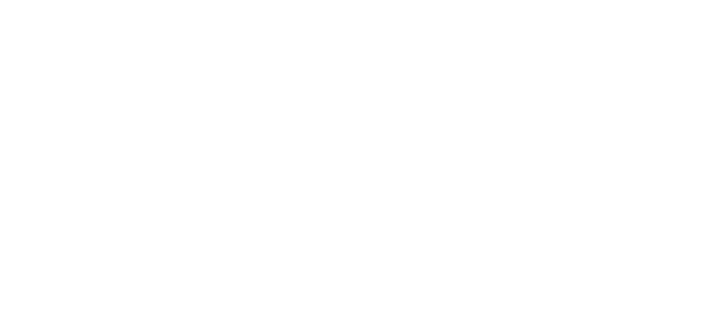
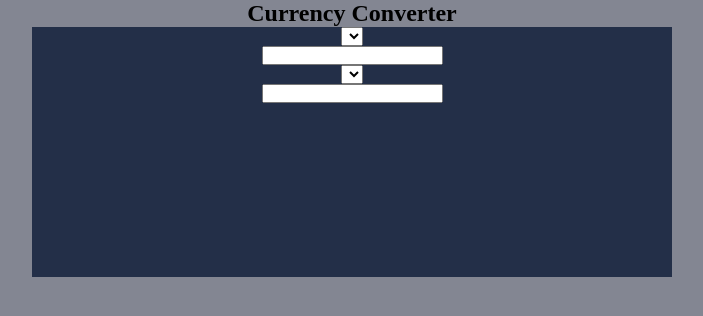
Before and after one commit to thierved/currency_converter, a plain HTML site: page index.html in a window 1280 px wide. Shown: the whole page, without its empty margins (288-991 px from the left). Drawn offline with Linux system fonts and the light colour scheme.

Commit message:
I have added the html squelleton

```diff
--- a/index.html
+++ b/index.html
@@ -0,0 +1,31 @@
+<!DOCTYPE html>
+<html lang="en">
+<head>
+    <meta charset="UTF-8">
+    <meta name="viewport" content="width=device-width, initial-scale=1.0">
+    <meta http-equiv="X-UA-Compatible" content="ie=edge">
+    <link rel="stylesheet" href="main.css">
+    <title>Currency Converter</title>
+</head>
+<body>
+    <h2>Currency Converter</h2>
+    <div class="container">
+        <div class="currency">
+            <div class="select">
+                <select name="select" id="select-left"></select>
+            </div>
+            <div class="input">
+                <input type="text" id="input-left">
+            </div>
+        </div>
+        <div class="currency">
+            <div class="select">
+                <select name="select" id="select-right"></select>
+            </div>
+            <div class="input">
+                <input type="text" id="input-right">
+            </div>
+        </div>
+    </div>
+</body>
+</html>
--- a/main.css
+++ b/main.css
@@ -1,5 +1,21 @@
-/* background: rgb(35, 47, 72) */
+/*  */
 
 /* select: rgb(45, 70, 94) */
 
 /* output: rgb(44, 57, 81) */
+h2, select, input, body {
+    margin: 0;
+    padding: 0;
+}
+
+body {
+    background: rgb(131, 134, 146);
+    text-align: center;
+}
+
+.container {
+    width: 50%;
+    height: 250px;
+    margin: auto;
+    background: rgb(35, 47, 72);
+}
```
